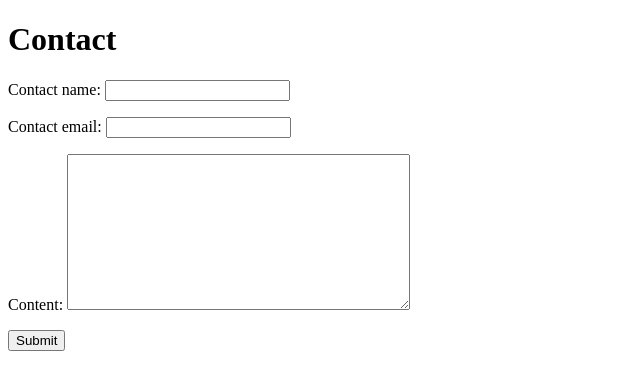
After one commit to allisonng/salesforce-django, a Django app: page /salesforce/contact/ in a window 1280 px wide. The commit adds this page. Shown: the top 390 px of the page, without its empty margins (0-640 px from the left). Run offline with Django 3.2, Linux system fonts and the light colour scheme.

Commit message:
made a practice contact and name form to refresh my memory

```diff
--- /dev/null
+++ b/salesforce/forms.py
@@ -0,0 +1,13 @@
+from django import forms
+
+# our new form
+class SearchForm(forms.Form):
+	contact_name = forms.CharField(label="name here", required=True)
+
+class ContactForm(forms.Form):
+    contact_name = forms.CharField(required=True)
+    contact_email = forms.EmailField(required=True)
+    content = forms.CharField(
+        required=True,
+        widget=forms.Textarea
+    )
--- /dev/null
+++ b/salesforce/templates/base_template.html
@@ -0,0 +1,15 @@
+<!DOCTYPE HTML>
+
+<html>
+<head>
+	<title>Hello World {% block title %}{% endblock %}</title>
+	<meta charset="utf-8" />
+	<meta name="viewport" content="width=device-width, initial-scale=1.0" />
+	<link rel="stylesheet" href="" />
+</head>
+<body>
+{% block content %}
+
+{% endblock %}
+</body>
+</html>
--- /dev/null
+++ b/salesforce/templates/salesforce/contact.html
@@ -0,0 +1,10 @@
+{% extends 'base_template.html' %}
+
+{% block content %}
+<h1>Contact</h1>
+<form role="form" action="" method="post">
+    {% csrf_token %}
+    {{ form.as_p }}
+    <button type="submit">Submit</button>
+</form>
+{% endblock %}
--- a/salesforce/urls.py
+++ b/salesforce/urls.py
@@ -3,4 +3,5 @@ from . import views
 
 urlpatterns = [
 	url(r'^$', views.index, name='index'),
+	url(r'^contact/', views.contact, name="contact")
 ]
--- a/salesforce/views.py
+++ b/salesforce/views.py
@@ -1,5 +1,8 @@
 # from django.shortcuts import render
-from django.http import HttpResponse
+from django.shortcuts import render
+from .forms import ContactForm, SearchForm
+
+from django.http import HttpResponse, HttpResponseRedirect
 from django.template import loader
 
 from simple_salesforce import Salesforce
@@ -8,20 +11,49 @@ import config # holds confidential login infoo
 
 # Create your views here.
 def index(request):
+	# query_contacts = get_salesforce_data()
+	form_class = SearchForm
 	test = "Hello creator"
+
 	template = loader.get_template('salesforce/index.html')
-	query_contacts = get_salesforce_data()
-
 	context = {
 		'content': test,
-		'contact_list': query_contacts['records'],
+		'form': form_class,
+		# 'contact_list': query_contacts['records'],
 	}
 
+	if request.method == 'GET':
+		print "IN GET METHOD"
+		form = form_class(data=request.GET)
+
+		if form.is_valid():
+			name = request.GET.get('contact_name')
+			context['contact_name'] = name
+
 	# return HttpResponse("Hello World!")
-	return HttpResponse(template.render(context, request))
+	# return HttpResponse(template.render(context, request))
+	return render(request, 'salesforce/index.html', context)
 
 	#https://docs.djangoproject.com/en/1.9/intro/tutorial03/
 	# should use render() and get_http_and_404
+
+def contact(request):
+    form_class = ContactForm
+
+    return render(request, 'salesforce/contact.html', {
+        'form': form_class,
+    })
+
+def get_name(request):
+	if request.method =='POST':
+		form = NameForm(request.POST)
+		if form.is_valid():
+			return HttpResponseDirect('/thanks/')
+
+	else:
+		form = NameForm()
+
+	return render(request, 'salesforce/index.html', {'form': form})
 
 def get_salesforce_data():
 	print "username " + config.username
--- a/traction/urls.py
+++ b/traction/urls.py
@@ -17,6 +17,7 @@ from django.conf.urls import include, url
 from django.contrib import admin
 
 urlpatterns = [
+	# just go straight to app
 	url(r'^salesforce/', include('salesforce.urls')),
-    url(r'^admin/', admin.site.urls),
+	url(r'^$', include('salesforce.urls')),
 ]
```
Also changed, not shown: salesforce/templates/salesforce/index.html (+12 -0 lines).
